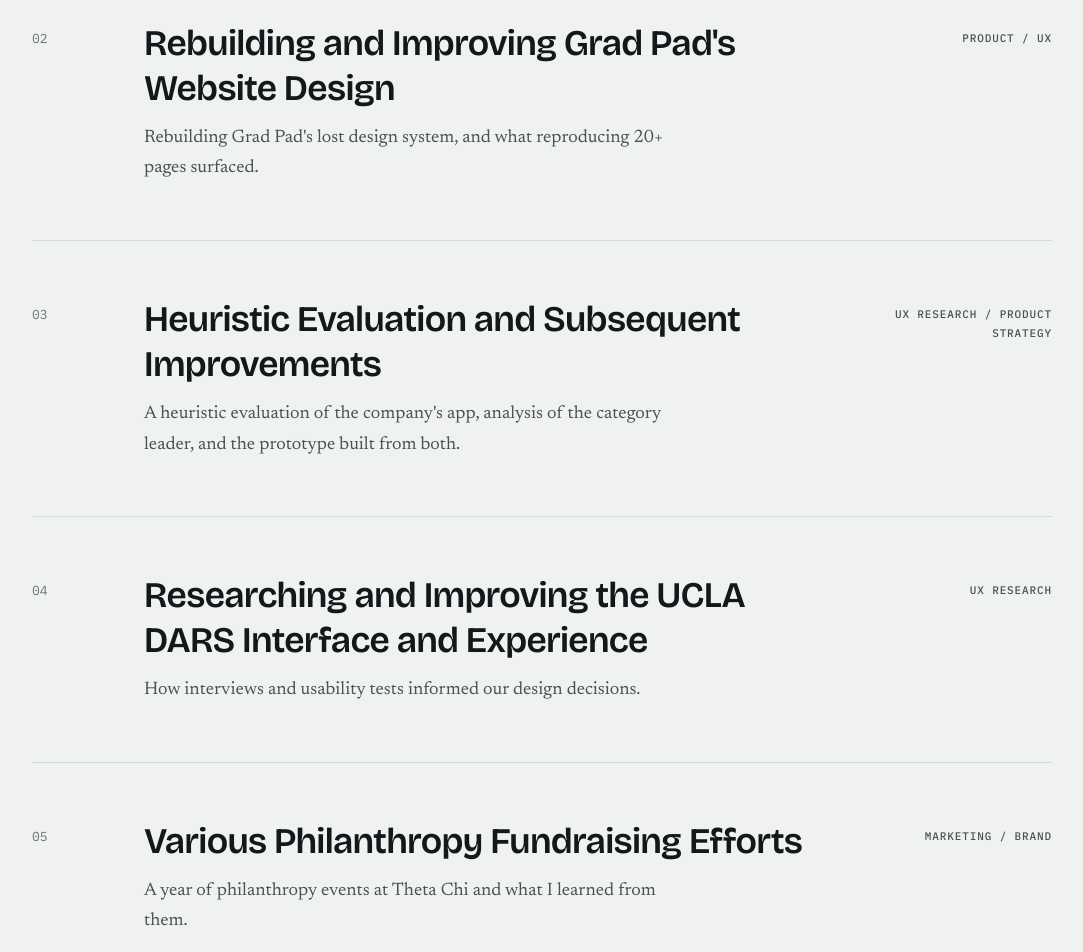
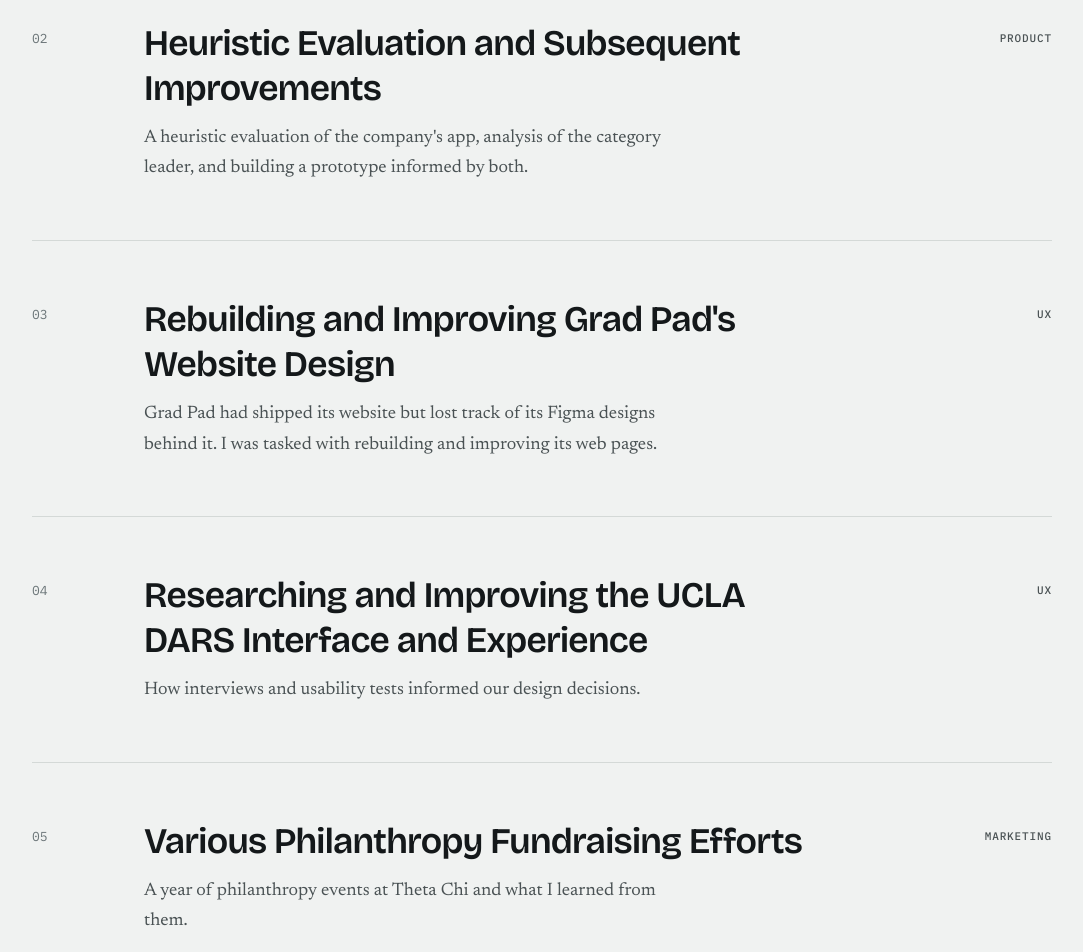
Before and after one commit to vikramiyer73-spec/vikram-site, a Next.js app: page / in a window 1280 px wide. Shown: the part 1000-1952 px from the top of the page, without its empty margins (98-1181 px from the left). Built offline with nearby package versions, Linux system fonts and the light colour scheme.

Commit message:
Simplify names

```diff
--- a/src/app/page.js
+++ b/src/app/page.js
@@ -4,35 +4,35 @@ const work = [
   {
     n: "01",
     title: "Building and Shipping my First Website: What Next",
-    kind: "Product / Research",
+    kind: "Product",
     line: "Building a TV show recommender, shipping it to strangers, and constantly experimenting.",
     href: "/work/what-next",
   },
   {
     n: "02",
-    title: "Rebuilding and Improving Grad Pad's Website Design",
-    kind: "Product / UX",
-    line: "Rebuilding Grad Pad's lost design system, and what reproducing 20+ pages surfaced.",
-    href: "/work/grad-pad",
+    title: "Heuristic Evaluation and Subsequent Improvements",
+    kind: "Product",
+    line: "A heuristic evaluation of the company's app, analysis of the category leader, and building a prototype informed by both.",
+    href: "/work/sawubona",
   },
   {
     n: "03",
-    title: "Heuristic Evaluation and Subsequent Improvements",
-    kind: "UX Research / Product Strategy",
-    line: "A heuristic evaluation of the company's app, analysis of the category leader, and the prototype built from both.",
-    href: "/work/sawubona",
+    title: "Rebuilding and Improving Grad Pad's Website Design",
+    kind: "UX",
+    line: "Grad Pad had shipped its website but lost track of its Figma designs behind it. I was tasked with rebuilding and improving its web pages.",
+    href: "/work/grad-pad",
   },
   {
     n: "04",
     title: "Researching and Improving the UCLA DARS Interface and Experience",
-    kind: "UX Research",
+    kind: "UX",
     line: "How interviews and usability tests informed our design decisions.",
     href: "/work/dars",
   },
   {
     n: "05",
     title: "Various Philanthropy Fundraising Efforts",
-    kind: "Marketing / Brand",
+    kind: "Marketing",
     line: "A year of philanthropy events at Theta Chi and what I learned from them.",
     href: "/work/philanthropy",
   },
--- a/src/app/work/dars/page.js
+++ b/src/app/work/dars/page.js
@@ -18,7 +18,7 @@ import {
           number="04"
           kind="UX Research"
           title="Researching and Improving the UCLA DARS Interface and Experience"
-          dek="Redesigning the degree audit system UCLA students depend on, and discovering that the navigation we'd designed was invisible to the people using it."
+          dek="How interviews and usability tests informed our design decisions."
           meta={[
             ["Role", "Research protocol, requirements, prototype"],
             ["Team", "6 researchers"],
--- a/src/app/work/grad-pad/page.js
+++ b/src/app/work/grad-pad/page.js
@@ -18,7 +18,7 @@ import {
           number="02"
           kind="Product / UX"
           title="Rebuilding and Improving Grad Pad's Website Design"
-          dek="Grad Pad had shipped a live product but lost track of the Figma file behind it. I was tasked with rebuilding and improving the web pages"
+          dek="Grad Pad had shipped its website but lost track of its Figma designs behind it. I was tasked with rebuilding and improving its web pages."
           meta={[
             ["Role", "Product & Marketing Intern"],
             ["Timeframe", "Dec 2025 – Mar 2026"],
--- a/src/app/work/philanthropy/page.js
+++ b/src/app/work/philanthropy/page.js
@@ -18,7 +18,7 @@ import {
           number="05"
           kind="Marketing & Brand"
           title="Various Philanthropy Fundraising Efforts"
-          dek="I ran promotion for Theta Chi's philanthropy events through 2025, learning a lot from each one."
+          dek="A year of philanthropy events at Theta Chi and what I learned from them."
           meta={[
             ["Role", "Philanthropy Chair (1 of 3)"],
             ["Timeframe", "Jan – Oct 2025"],
--- a/src/app/work/sawubona/page.js
+++ b/src/app/work/sawubona/page.js
@@ -18,7 +18,7 @@ export default function GradPadApp() {
         number="03"
         kind="UX Research / Product Strategy"
         title="Heuristic Evaluation and Subsequent Improvements"
-        dek="I walked through Grad Pad's app the way a new user would, noting usability heuristic violations."
+        dek="A heuristic evaluation of the company's app, analysis of the category leader, and building a prototype informed by both."
         meta={[
           ["Role", "Product & Marketing Intern"],
           ["Timeframe", "Dec 2025 – Mar 2026"],
```
